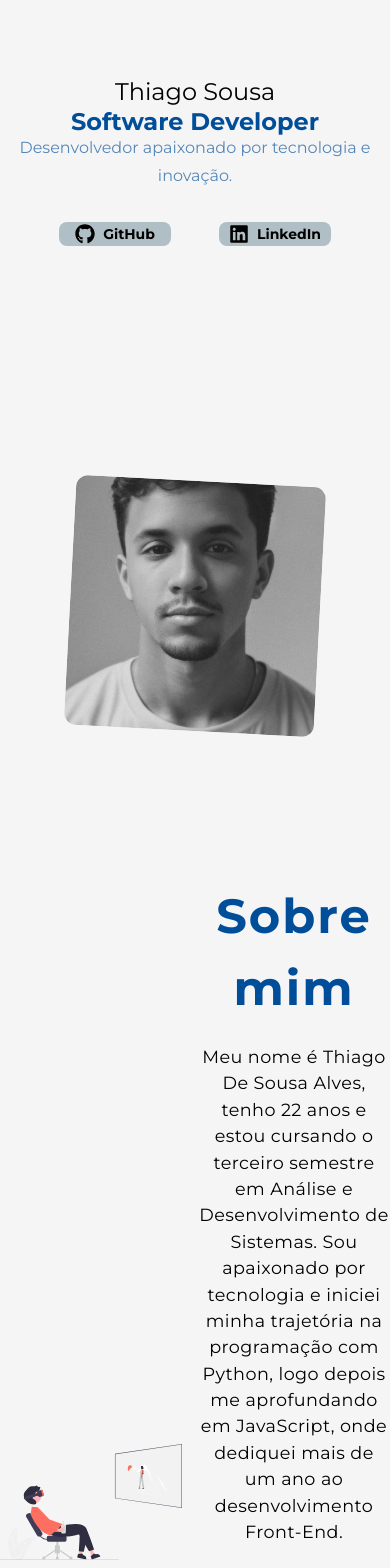
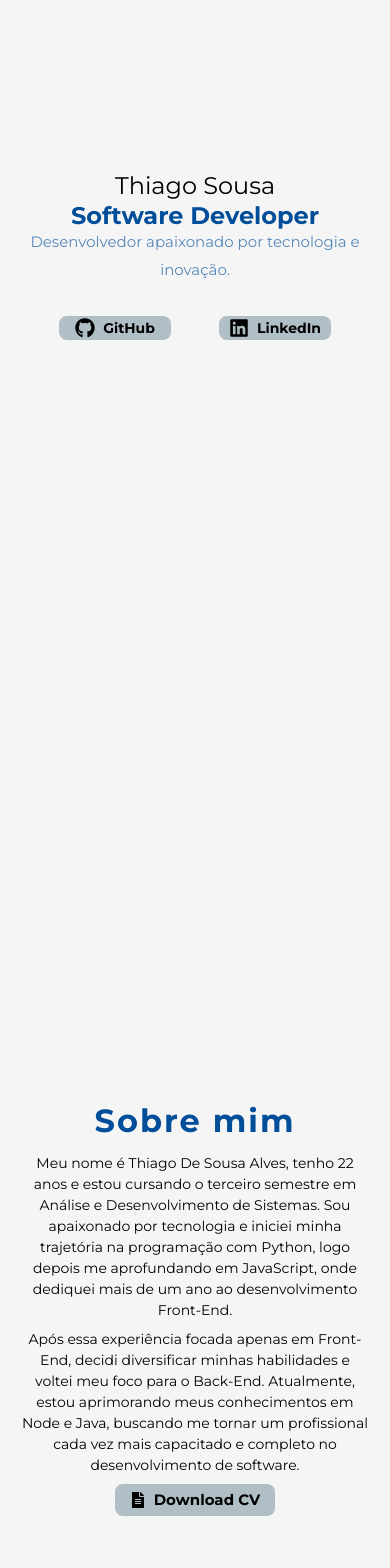
Before and after one commit to thiagodeas/portfolio, a Next.js app: page / in a window 390 px wide. Shown: the part 100-1668 px from the top of the page. Built offline with nearby package versions, Linux system fonts and the light colour scheme; no server answers.

Commit message:
deixando o sobremim responsivo

```diff
--- a/src/components/AboutSection.tsx
+++ b/src/components/AboutSection.tsx
@@ -4,24 +4,25 @@ import { SocialMediaLinkAlt } from "./SocialMediaLinkAlt"
 
 export const AboutSection = () => {
   return (
-    <section id="sobre" className="flex w-full min-h-screen items-center justify-around">
-      <div className="mt-20">
+    <section id="sobre" className="flex w-full min-h-screen items-center justify-center gap-x-20 max1070:flex-col-reverse">
+      <div className="mt-20 max1070:mt-0">
         <Image
         src="/assets/about-illustration.svg"
         alt="about-illustration"
         width={570}
         height={500}
+        className="h-[500px] w-[450px] mr-6 max1070:hidden"
          />
       </div>
-      <div className="flex flex-col items-center justify-center w-[600px] text-center gap-y-5 pl-4 mt-14">
-        <h2 className="text-title font-semibold text-primary-blue tracking-[2px]">Sobre mim</h2>
-        <p className="text-[1.1rem] tracking-wide">Meu nome é Thiago De Sousa Alves, tenho 22 anos e estou cursando o terceiro semestre em Análise e Desenvolvimento de Sistemas. Sou apaixonado por tecnologia e iniciei minha trajetória na programação com Python, logo depois me aprofundando em JavaScript, onde dediquei mais de um ano ao desenvolvimento Front-End.</p>
-        <p className="text-[1.1rem] tracking-wide">Após essa experiência focada apenas em Front-End, decidi diversificar minhas habilidades e voltei meu foco para o Back-End. Atualmente, estou aprimorando meus conhecimentos em Node e Java, buscando me tornar um profissional cada vez mais capacitado e completo no desenvolvimento de software.</p>
+      <div className="flex flex-col items-center justify-center w-[600px] text-center gap-y-5 mt-14 max675:w-[550px] max620:w-[500px] max550:w-[450px] max480:w-[400px] max425:w-[350px] max425:gap-y-2 max375:w-[300px]">
+        <h2 className="text-title font-semibold text-primary-blue tracking-[2px] max700:text-[2.5rem] max480:text-[2rem]">Sobre mim</h2>
+        <p className="text-[1.1rem] tracking-wide max700:text-[1rem] max700:tracking-[0px] max425:text-[15px] max400:text-[14px]">Meu nome é Thiago De Sousa Alves, tenho 22 anos e estou cursando o terceiro semestre em Análise e Desenvolvimento de Sistemas. Sou apaixonado por tecnologia e iniciei minha trajetória na programação com Python, logo depois me aprofundando em JavaScript, onde dediquei mais de um ano ao desenvolvimento Front-End.</p>
+        <p className="text-[1.1rem] tracking-wide max700:text-[1rem] max700:tracking-[0px] max425:text-[15px] max400:text-[14px]">Após essa experiência focada apenas em Front-End, decidi diversificar minhas habilidades e voltei meu foco para o Back-End. Atualmente, estou aprimorando meus conhecimentos em Node e Java, buscando me tornar um profissional cada vez mais capacitado e completo no desenvolvimento de software.</p>
         <SocialMediaLinkAlt
         href="/assets/Thiago.pdf"
         icon={FaFileAlt}
         >
-        Download CV
+        <span className="max550:text-[15px]">Download CV</span>
         </SocialMediaLinkAlt>
       </div>
     </section>
--- a/src/components/SectionHero.tsx
+++ b/src/components/SectionHero.tsx
@@ -4,11 +4,11 @@ import { FaGithub, FaLinkedin } from "react-icons/fa";
 
 export const SectionHero = () => {
   return (
-    <section id="inicio" className="w-full min-h-screen flex justify-around items-center max1000:flex-col max1000:mt-20">
+    <section id="inicio" className="w-full min-h-screen flex justify-around items-center mt-10 max1000:flex-col max1000:mt-28">
       <div className="flex flex-col justify-center items-center mb-12">
         <p className="flex text-[2.8rem] font-light max620:text-[2.5rem] max500:text-[2rem] max400:text-[1.5rem]">Thiago Sousa</p>
         <p className="text-6xl text-medium-blue font-extrabold text-primary-blue max1070:text-[3rem] max620:text-[2.5rem] max500:text-[2rem] max400:text-[1.5rem]">Software Developer</p>
-        <p className="flex text-xl text-primary-blue opacity-65 max620:text-[1.2rem] max575:text-[1rem] max575:text-center">Desenvolvedor apaixonado por tecnologia e inovação.</p>
+        <p className="flex text-xl text-primary-blue opacity-65 max620:text-[1.2rem] max575:text-[1rem] max575:text-center max480:flex-wrap max400:text-[15px] max375:text-[14px]">Desenvolvedor apaixonado por tecnologia e inovação.</p>
         <div className="flex items-center justify-center gap-24 pt-8 text-center max520:gap-12">
           <SocialMediaLink
             href="https://github.com/thiagodeas"
@@ -29,7 +29,7 @@ export const SectionHero = () => {
           alt="my-profile"
           width={400}
           height={400}
-          className="rounded-xl border-primary-orange max1060:w-[350px] max1060:h-[350px] max700:w-[300px] max700:h-[300px] max500:w-[250px] max500:h-[250px]"
+          className="rounded-xl border-primary-orange max1060:w-[350px] max1060:h-[350px] max700:w-[300px] max700:h-[300px] max675:hidden"
         />
       </div>
     </section>
--- a/src/components/SocialMediaLinkAlt.tsx
+++ b/src/components/SocialMediaLinkAlt.tsx
@@ -12,8 +12,8 @@ export const SocialMediaLinkAlt = ({href, icon: Icon, children}: SocialMediaLink
       href={href}
       target="_blank"
       rel="noopener noreferrer"
-      className="bg-med-gray w-48 h-10 text-center text-xl flex items-center justify-center content-center rounded-lg hover:bg-light-coral hover:scale-105 font-semibold transition duration-700 ease-in-out">
-      <Icon className="mr-2 text-xl" />
+      className="bg-med-gray w-48 h-10 text-center text-xl flex items-center justify-center content-center rounded-lg hover:bg-light-coral hover:scale-105 font-semibold transition duration-700 ease-in-out max550:w-40 max550:h-8">
+      <Icon className="mr-2 text-xl max550:text-[1rem]" />
       {children}
     </a>
   )
--- a/tailwind.config.ts
+++ b/tailwind.config.ts
@@ -21,8 +21,11 @@ const config: Config = {
         'max675': {'max': '675px'},
         'max620': {'max': '620px'},
         'max575': {'max': '575px'},
+        'max550': {'max': '550px'},
         'max520': {'max': '520px'},
         'max500': {'max': '500px'},
+        'max480': {'max': '480px'},
+        'max425': {'max': '425px'},
         'max400': {'max': '400px'},
         'max375': {'max': '375px'},
       },
```
